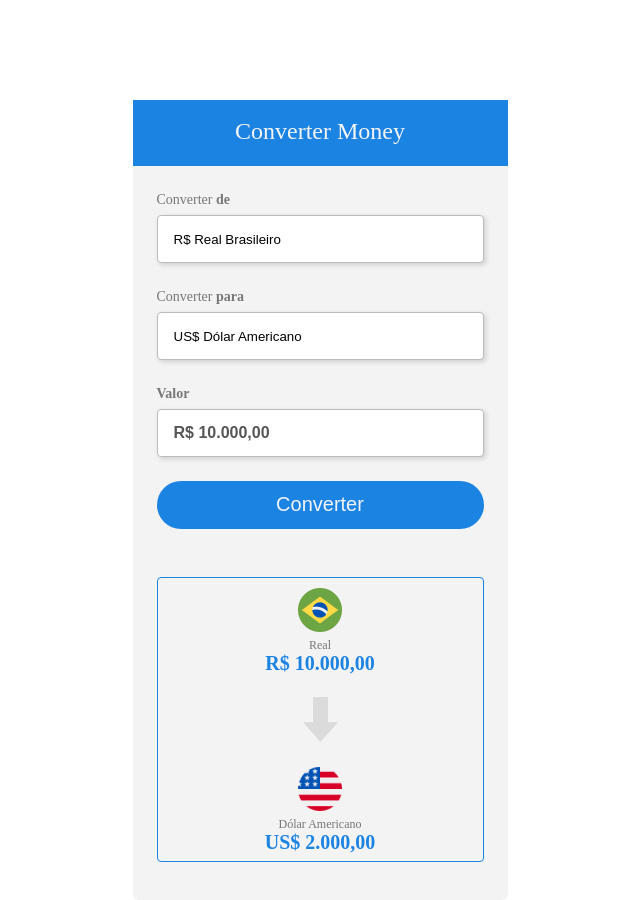
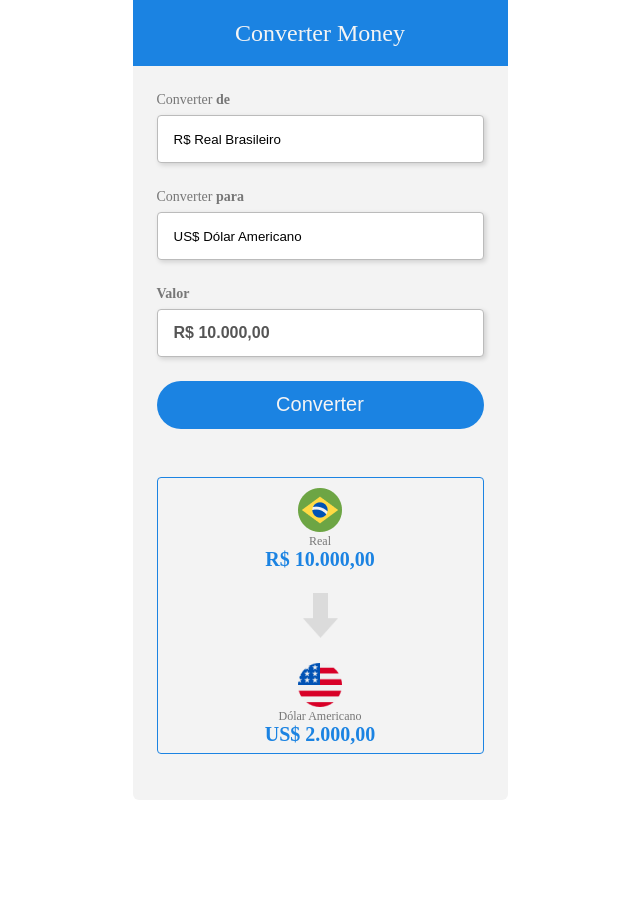
Before and after one commit to iuriluna/Conversor-de-Moedas, a plain HTML site: page index.html in a window 1280 px wide. Shown: the whole page, without its empty margins (320-960 px from the left). After the commit the page ends 800 px from the top, so only its background shows below. Drawn offline with Linux system fonts and the light colour scheme.

Commit message:
add Display-Flex

```diff
--- a/styles.css
+++ b/styles.css
@@ -8,13 +8,21 @@ header {
     width: 375px;
     height: 66px;
     background: #1B83E2;
+    display: flex;
+    justify-content: center;
+    align-items: center;
+}
+
+body {
+    display: flex;
+    justify-content: center;
+    align-items: center;
+    height: 100vh;
 }
 
 main {
     height: 100vh;
     width: 375px;
-    margin: 0 auto;
-    margin-top: 100px;
     border-radius: 6px;
     background: rgb(243, 243, 243);
 }
@@ -28,8 +36,7 @@ h1 {
     font-size: 24px;
     line-height: 18px;
     color: #F4F4F4;
-    text-align: center;
-    padding-top: 22px;
+
 }
 
 label {
@@ -113,10 +120,16 @@ button:active {
 .resultConvert {
     border: 1px solid #1B83E2;
     border-radius: 4px;
+    display: flex;
+    flex-direction: column;
+    align-items: center;
+    gap: 15px;
 }
 
 .currency {
-    text-align: center;
+    display: flex;
+    flex-direction: column;
+    align-items: center;
     padding: 10px;
 }
 
@@ -138,6 +151,4 @@ button:active {
 .arrowImage {
     width: 35px;
     height: 45px;
-    margin: 15px auto;
-    display: block;
 }
```
